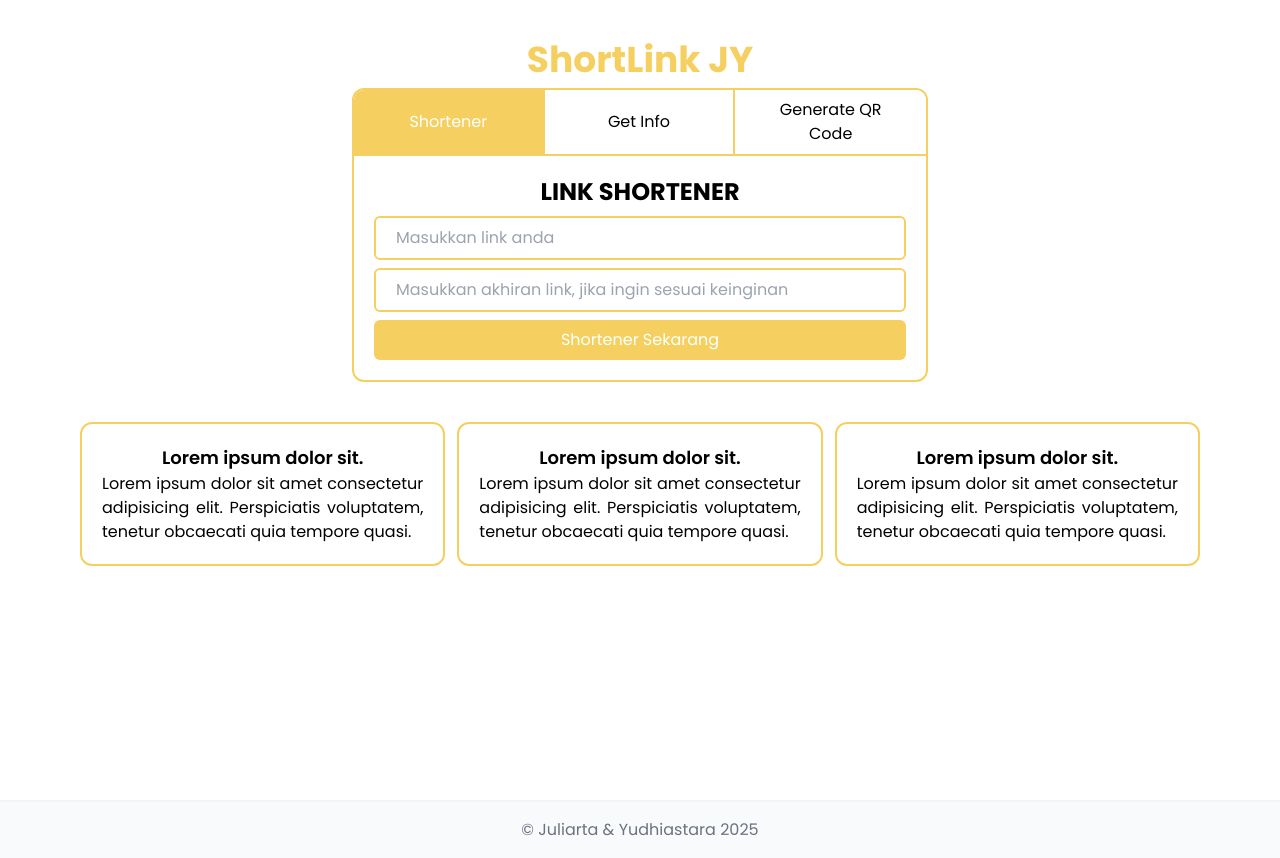
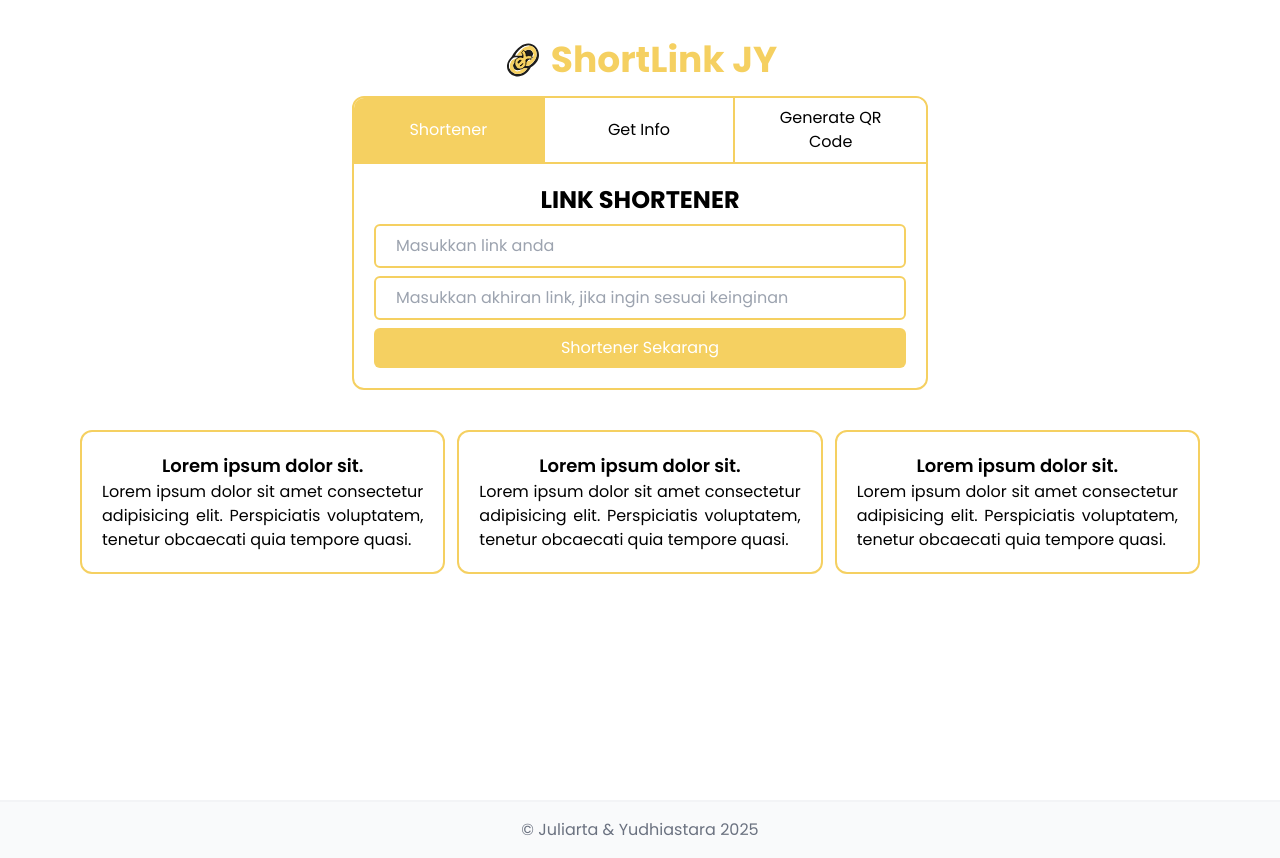
Before and after one commit to juliarta99/link-shortener, a website built with Vite: page index.html in a window 1280 px wide. Built offline with nearby package versions, Linux system fonts and the light colour scheme; a script that the page names is missing.

Commit message:
ui: add logo

```diff
--- a/index.html
+++ b/index.html
@@ -15,7 +15,10 @@
     </div>
     <div>
         <div class="container mx-auto min-h-screen py-10">
-            <h1 class="text-4xl text-primary text-center font-bold mb-2">ShortLink JY</h1>
+            <div class="flex items-center justify-center gap-2 mb-4">
+                <img src="logo.svg" class="w-10 h-10" alt="-">
+                <h1 class="text-4xl text-primary text-center font-bold">ShortLink JY</h1>
+            </div>
             <div class="max-w-xl border-2 border-primary w-full rounded-xl overflow-hidden mx-auto">
                 <div class="grid grid-cols-3">
                     <button id="show-content-shortener" onclick="showShortener()" type="button" class="hover:bg-primary hover:text-white border-r-2 border-b-2 border-primary duration-300 py-2 px-1 text-sm sm:text-base sm:px-8 bg-primary w-full text-white">Shortener</button>
```
Also changed, not shown: public/logo.svg (added), src/output.css.
